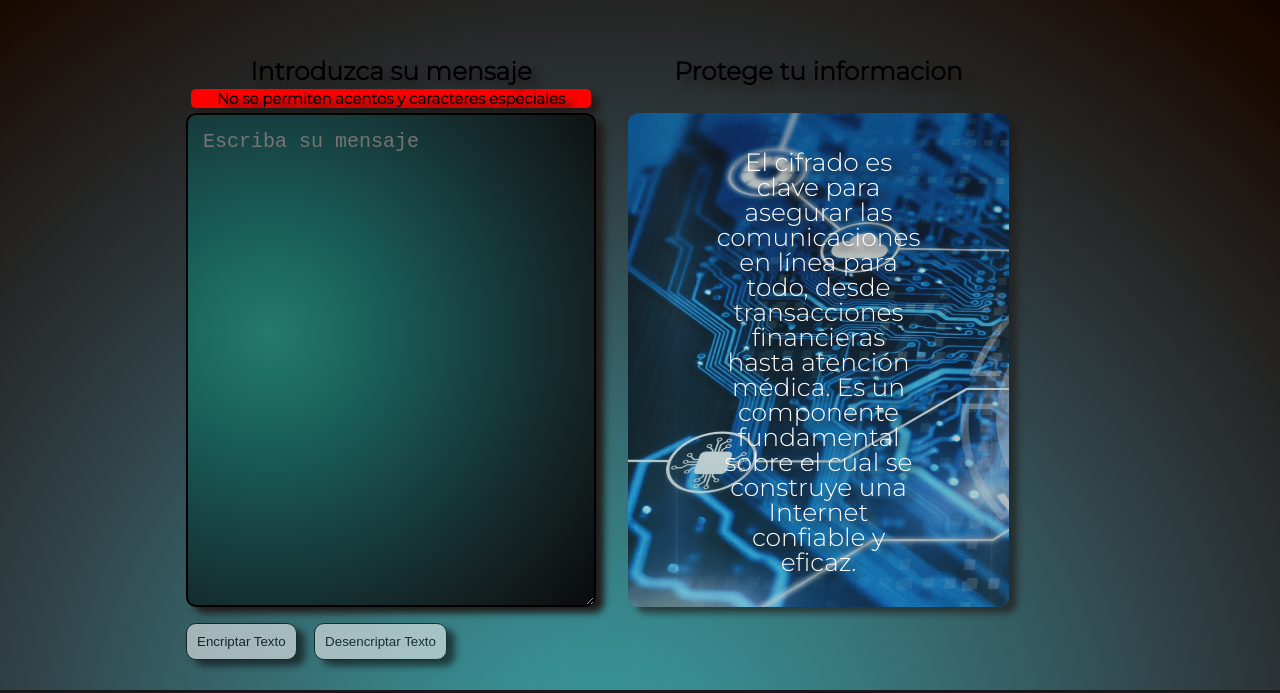
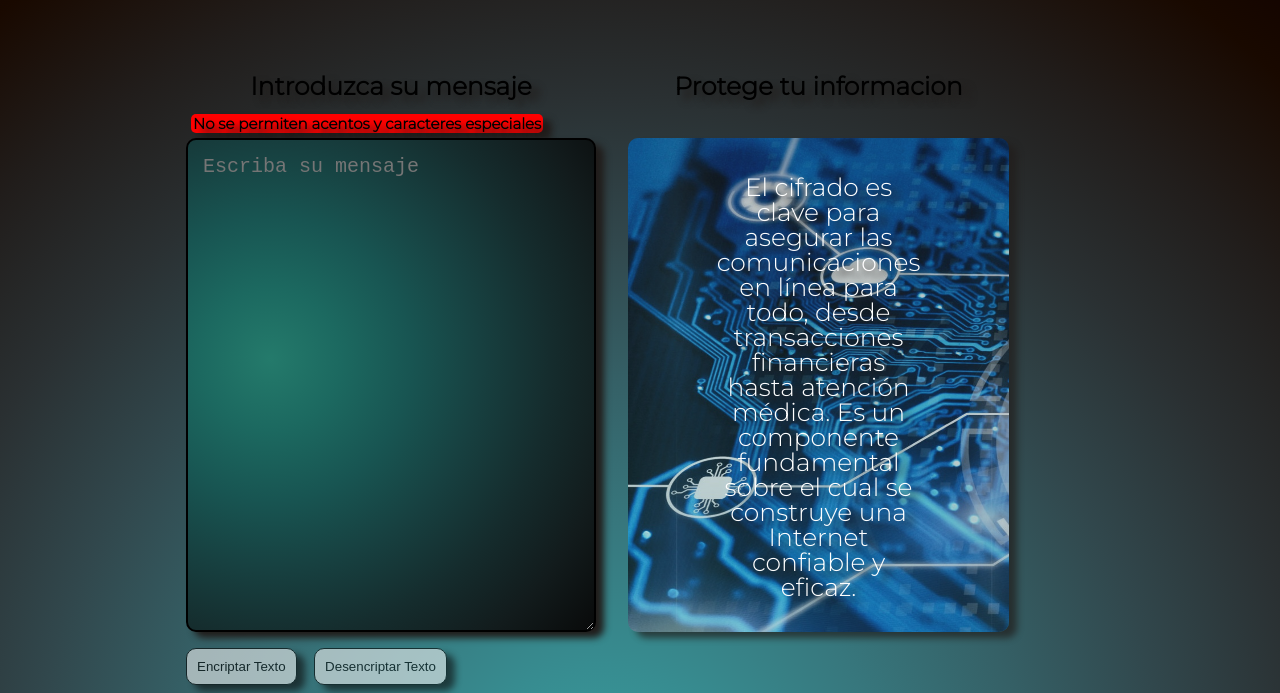
Before and after one commit to Javier104-dev/encriptado, a plain HTML site: page index.html in a window 1280 px wide. Both pictures are taken after a click on the button "Encriptar Texto". Shown: the part 107-800 px from the top of the page. Drawn offline with Linux system fonts and the light colour scheme.

Commit message:
Mejoras en las alertas

```diff
--- a/css/style.css
+++ b/css/style.css
@@ -20,6 +20,7 @@ main{
 }
 
 h2{
+    margin: 15px;
     text-align: center;
     font-size: 25px;
     font-weight: bold
@@ -30,6 +31,7 @@ h2{
 }
 
 #alerta{
+    display: table;
     background: red;
     text-align: center;
     padding: 2px;
@@ -73,6 +75,7 @@ h2{
 }
 
 #alerta-copiado{
+    display: table;
     background: green;
     text-align: center;
     padding: 2px;
```
